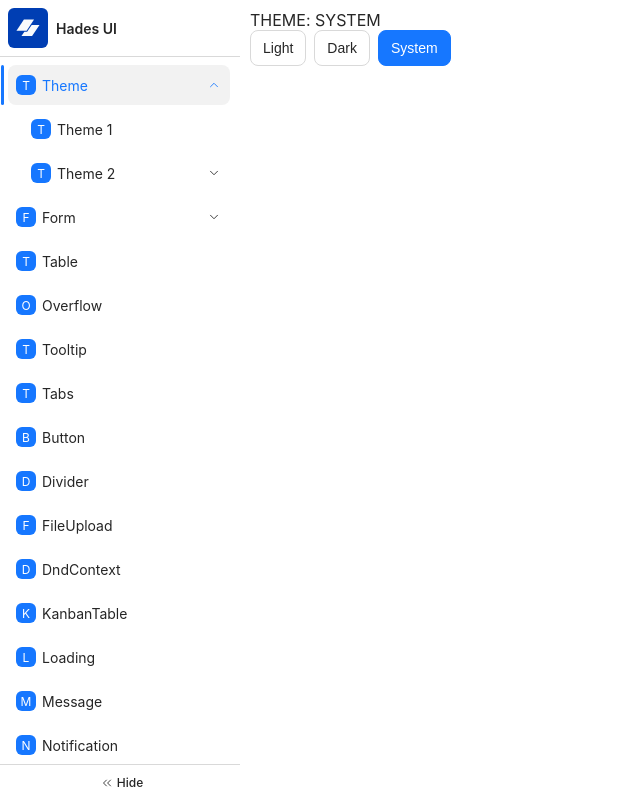
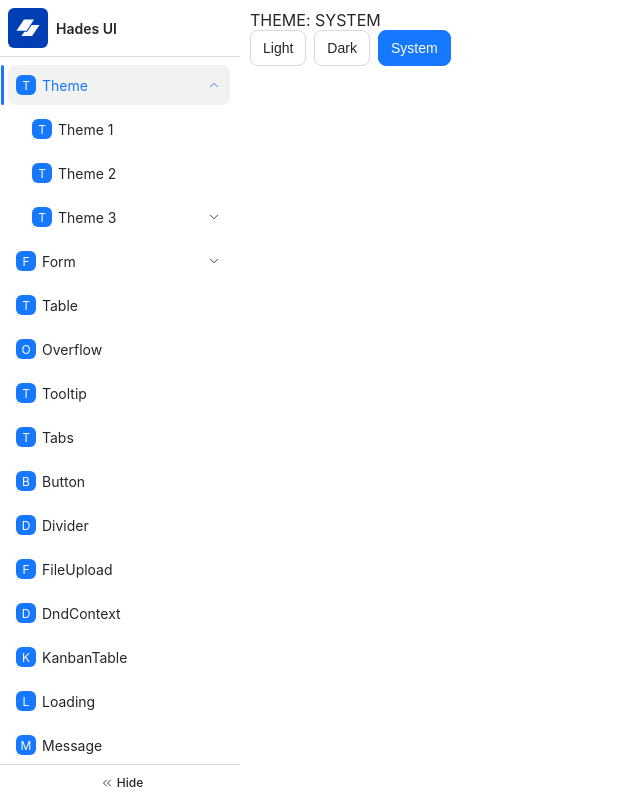
Before and after one commit to hhaodev/hades-ui, a React (Vite) app: page / in a window 1280 px wide. Shown: the whole page, without its empty margins (0-640 px from the left). Built offline with nearby package versions, Linux system fonts and the light colour scheme.

Commit message:
sidebar optimize

```diff
--- a/src/App.jsx
+++ b/src/App.jsx
@@ -71,9 +71,8 @@ const generateMenuObject = (
   return root;
 };
 
-function App() {
 const components = [
-    generateMenuObject(5, 2, "theme", "Theme", ThemeDemo),
+  generateMenuObject(5, 3, "theme", "Theme", ThemeDemo),
   generateMenuObject(5, 2, "form", "Form", FormDemo),
   { key: "table", title: "Table", component: <TableDemo /> },
   { key: "overflow", title: "Overflow", component: <OverflowDemo /> },
@@ -105,8 +104,8 @@ function App() {
 
 function buildComponentMap(components) {
   const map = {};
-    components.forEach(({ key, component, children }) => {
-      map[key] = component;
+  components.forEach(({ key, component, title, children }) => {
+    map[key] = { component, title };
     if (children) {
       Object.assign(map, buildComponentMap(children));
     }
@@ -114,25 +113,34 @@ function App() {
   return map;
 }
 
+const componentMap = buildComponentMap(components);
+
 const getKeyFromUrl = () => {
   const urlKey = window.location.pathname.slice(1);
-    const componentMap = buildComponentMap(components);
   const keys = Object.keys(componentMap);
-    return keys.includes(urlKey) ? urlKey : "theme";
+  const keyToUse = keys.includes(urlKey) ? urlKey : "theme";
+
+  const title = componentMap[keyToUse]?.title || keyToUse;
+  document.title = `${title} - Hades UI`;
+  return keyToUse;
 };
 
+function App() {
   const [selectedKey, setSelectedKey] = useState(getKeyFromUrl());
-
-  const handleSelect = (key) => {
-    setSelectedKey(key);
-    window.history.pushState(null, "", `/${key}`);
-  };
+  const [expanded, setExpanded] = useState(["theme", "theme3333"]);
 
   useEffect(() => {
     const onPopState = () => setSelectedKey(getKeyFromUrl());
     window.addEventListener("popstate", onPopState);
     return () => window.removeEventListener("popstate", onPopState);
   }, []);
+
+  const handleSelect = (key) => {
+    setSelectedKey(key);
+    const title = componentMap[key]?.title;
+    document.title = `${title} - Hades UI`;
+    window.history.pushState(null, "", `/${key}`);
+  };
 
   const mapNavItems = (items, handleSelect, IconComponent) => {
     return items.map(({ key, title, children }) => ({
@@ -147,8 +155,6 @@ function App() {
 
   const navItem = mapNavItems(components, handleSelect, ImageIcon);
 
-  const componentMap = buildComponentMap(components);
-
   return (
     <Stack
       flex
@@ -158,16 +164,14 @@ function App() {
     >
       <Sidebar
         items={navItem}
-        defaultSelectedKey={selectedKey}
-        selectedKey={selectedKey}
-        onSelectKey={(key) => {
-          setSelectedKey(key);
-          window.history.pushState(null, "", `/${key}`);
-        }}
-        onSelectItem={(v) => {
-          console.log(v);
-        }}
-        expandedItems={["theme", "theme2212"]}
+        defaultSelectedKey={selectedKey} // default for uncontrolled
+        selectedKey={selectedKey} // controlled
+        onSelectKey={handleSelect} //<--
+        onSelectItem={(item) => {}}
+        expandedItems={expanded} // controlled expanded
+        onExpandedChange={setExpanded} //<--
+        defaultExpandedItems={[]} // default expanded for uncontrolled expanded
+        treeLine
       />
       <Stack
         style={{
@@ -177,7 +181,7 @@ function App() {
           overflow: "auto",
         }}
       >
-        {componentMap[selectedKey]}
+        {componentMap[selectedKey].component}
       </Stack>
     </Stack>
   );
--- a/src/components/Sidebar/index.jsx
+++ b/src/components/Sidebar/index.jsx
@@ -1,9 +1,9 @@
 import { AnimatePresence, motion } from "framer-motion";
-import React, { useEffect, useRef, useState } from "react";
+import React, { useEffect, useId, useRef, useState } from "react";
+import { useMergedState } from "../../utils";
 import Ellipsis from "../Ellipsis";
-import { DoubleRightIcon, DownIcon, RightIcon, UpIcon } from "../Icon";
+import { DoubleRightIcon, RightIcon, UpIcon } from "../Icon";
 import Tooltip from "../Tooltip";
-import { useMergedState } from "../../utils";
 
 import { createContext, useContext } from "react";
 import Dropdown from "../Dropdown";
@@ -21,6 +21,21 @@ const checkChildActive = (node, selected) => {
   return false;
 };
 
+const buildPath = (item, selected, path = []) => {
+  if (item.key === selected) {
+    return [...path, item];
+  }
+
+  if (item.children) {
+    for (const child of item.children) {
+      const childPath = buildPath(child, selected, [...path, item]);
+      if (childPath) return childPath;
+    }
+  }
+
+  return null;
+};
+
 const Sidebar = ({
   items = [],
   selectedKey,
@@ -28,16 +43,21 @@ const Sidebar = ({
   onSelectKey,
   onSelectItem,
   expandedItems: expandedProps,
+  defaultExpandedItems,
+  onExpandedChange,
   treeLine = false,
   collapse,
-  onCollapseChange,
+  hasCollapseButton = true,
 }) => {
+  const sidebarId = useId().replace(/[^a-zA-Z0-9_-]/g, "_");
   const itemsFlatRef = useRef(new Map());
-  const [open, setOpen] = useMergedState(!collapse, {
-    value: collapse !== undefined ? !collapse : undefined,
-    defaultValue: !collapse,
-    onChange: (val) => onCollapseChange?.(!val),
-  });
+  const dropdownRef = useRef();
+  const navRef = useRef();
+
+  const [open, setOpen] = useState(!collapse);
+  const [needAnimate, setNeedAnimate] = useState(false);
+  const [containerHovered, setContainerHovered] = useState(false);
+
   const [selected, setSelected] = useMergedState(items[0]?.key, {
     value: selectedKey,
     defaultValue: defaultSelectedKey,
@@ -47,10 +67,11 @@ const Sidebar = ({
       if (selectedItem) onSelectItem?.(selectedItem);
     },
   });
-  const [needAnimate, setNeedAnimate] = useState(false);
-  const [expandedItems, setExpandedItems] = useMergedState(expandedProps);
-  const dropdownRef = useRef();
-  const navRef = useRef();
+  const [expandedItems, setExpandedItems] = useMergedState([], {
+    value: expandedProps,
+    defaultValue: defaultExpandedItems,
+    onChange: onExpandedChange,
+  });
 
   useEffect(() => {
     requestAnimationFrame(() => {
@@ -70,11 +91,19 @@ const Sidebar = ({
     itemsFlatRef.current = map;
   }, [items]);
 
+  useEffect(() => {
+    if (collapse !== undefined) {
+      setOpen(!collapse);
+    }
+  }, [collapse]);
+
   return (
     <SidebarContext.Provider
       value={{
+        sidebarId,
         open,
         setOpen,
+        containerHovered,
         selected,
         setSelected,
         needAnimate,
@@ -86,6 +115,7 @@ const Sidebar = ({
       }}
     >
       <motion.nav
+        id={`sidebar-${sidebarId}`}
         layout
         style={{
           position: "sticky",
@@ -110,23 +140,21 @@ const Sidebar = ({
               gap: 4,
               padding: "8px 0px 8px 8px",
               scrollbarGutter: "stable",
-              maxHeight: "calc(100vh - 92px - 2px)",
-              overflow: "hidden",
+              maxHeight: `calc(100vh - 56px - ${
+                hasCollapseButton ? "36px" : "0px"
+              } - 2px)`,
+              overflow: containerHovered ? "auto" : "hidden",
               userSelect: "none",
             }}
-            onMouseEnter={(e) => {
-              e.currentTarget.style.overflowY = "auto";
-            }}
-            onMouseLeave={(e) => {
-              e.currentTarget.style.overflow = "hidden";
-            }}
+            onMouseEnter={() => setContainerHovered(true)}
+            onMouseLeave={() => setContainerHovered(false)}
           >
             {items.map((item) => (
               <Render key={item.key} item={item} />
             ))}
           </motion.div>
         </motion.div>
-        <ToggleClose />
+        {hasCollapseButton && <ToggleClose />}
       </motion.nav>
     </SidebarContext.Provider>
   );
@@ -295,6 +323,7 @@ const OptionDropDown = ({ item }) => {
 const Option = ({ item, level = 0 }) => {
   const {
     open,
+    containerHovered,
     selected,
     setSelected,
     needAnimate,
@@ -314,6 +343,24 @@ const Option = ({ item, level = 0 }) => {
         return child.key === selected;
       })
     : false;
+
+  const path = buildPath(item, selected);
+  let nearestParent = null;
+
+  if (path && path.length > 1) {
+    for (let i = path.length - 2; i >= 0; i--) {
+      const candidate = path[i];
+      const allParentsExpanded = path
+        .slice(0, i)
+        .every((p) => expandedItems.includes(p.key));
+      if (expandedItems.includes(candidate.key) && allParentsExpanded) {
+        nearestParent = candidate;
+        break;
+      }
+    }
+  }
+
+  const isNearestParentActive = nearestParent?.key === item.key;
 
   const handleClick = (e) => {
     if (item.children && item.children.length > 0) {
@@ -353,7 +400,14 @@ const Option = ({ item, level = 0 }) => {
             justifyContent: open ? "start" : "center",
             height: 40,
             width: open ? "100%" : 40,
-            borderRadius: 8,
+            ...(level !== 0
+              ? {
+                  borderBottomRightRadius: 8,
+                  borderTopRightRadius: 8,
+                }
+              : {
+                  borderRadius: 8,
+                }),
             background:
               isActive || hovered
                 ? "var(--hadesui-bg-selected-color)"
@@ -363,7 +417,9 @@ const Option = ({ item, level = 0 }) => {
             gap: 6,
             fontSize: 14,
             color:
-              isActive || isChildActive ? "var(--hadesui-blue-6)" : undefined,
+              isActive || (isChildActive && !isExpanded)
+                ? "var(--hadesui-blue-6)"
+                : undefined,
             transition: "background 0.2s ease, color 0.2s ease",
           }}
           onMouseEnter={() => setHovered(true)}
@@ -374,28 +430,48 @@ const Option = ({ item, level = 0 }) => {
           <motion.div
             initial={false}
             animate={{
-              opacity: isActive || hovered || isChildActive ? 1 : 0,
+              opacity:
+                isActive || hovered || (isChildActive && (!isExpanded || !open))
+                  ? 1
+                  : 0,
               height:
                 isActive ||
                 (item.children?.length > 0 && !open && isChildActive)
                   ? "100%"
-                  : isChildActive
-                  ? 3
                   : hovered
                   ? 10
-                  : 0,
+                  : 3,
               top: isActive ? 0 : "50%",
               transform: isActive ? "none" : "translateY(-50%)",
             }}
             transition={{ duration: 0.2 }}
             style={{
               position: "absolute",
-              left: -(7 + level * (treeLine ? 18 : 15)),
+              left: -(7 + level * (treeLine ? 16 : 15)),
               minWidth: 3,
               borderRadius: 2,
               background: "var(--hadesui-blue-6)",
             }}
           />
+          {level !== 0 && (
+            <motion.div
+              initial={false}
+              animate={{
+                opacity: isActive || hovered ? 0.85 : 0,
+                height: "100%",
+                top: 0,
+              }}
+              transition={{ duration: 0.2 }}
+              style={{
+                position: "absolute",
+                left: -(level * (treeLine ? 16 : 15)),
+                minWidth: level * (treeLine ? 16 : 15),
+                borderTopLeftRadius: 8,
+                borderBottomLeftRadius: 8,
+                background: "var(--hadesui-bg-selected-color)",
+              }}
+            />
+          )}
           <motion.div
             layout
             style={{
@@ -445,7 +521,12 @@ const Option = ({ item, level = 0 }) => {
                 justifyContent: "center",
               }}
             >
-              {isExpanded ? <UpIcon /> : <DownIcon />}
+              <UpIcon
+                style={{
+                  transform: isExpanded ? "rotate(0deg)" : "rotate(180deg)",
+                  transition: "transform 0.2s",
+                }}
+              />
             </motion.span>
           )}
         </motion.div>
@@ -455,23 +536,33 @@ const Option = ({ item, level = 0 }) => {
           {isExpanded && (
             <motion.div
               key={`submenu-level-${level + 1}`}
-              initial={needAnimate ? { height: 0, opacity: 0 } : false}
-              animate={{ height: "auto", opacity: 1 }}
+              initial={
+                needAnimate
+                  ? { height: 0, opacity: 0, borderLeftColor: "rgba(0,0,0,0)" }
+                  : false
+              }
+              animate={{
+                height: "auto",
+                opacity: 1,
+                borderLeftColor:
+                  containerHovered || isNearestParentActive
+                    ? "var(--hadesui-border-color)"
+                    : "rgba(0,0,0,0)",
+              }}
               exit={{
                 height: 0,
                 opacity: 0,
                 transition: {
                   height: { duration: 0.2 },
                   opacity: { duration: 0.1 },
+                  borderLeftColor: { duration: 0.2 },
                 },
               }}
               transition={{ duration: 0.2 }}
               style={{
                 marginLeft: 15,
-                ...(treeLine && {
-                  borderLeft: "1px solid var(--hadesui-border-color)",
-                  paddingLeft: 2,
-                }),
+                borderLeftWidth: treeLine ? 1 : 0,
+                borderLeftStyle: "solid",
               }}
             >
               <motion.div
@@ -523,13 +614,15 @@ const TitleInitial = ({ title, size = 20 }) => {
 const TitleSection = () => {
   const { open, needAnimate } = useSidebar();
   return (
-    <div
+    <motion.div
+      layout
       style={{
         borderBottom: "1px solid var(--hadesui-border-color)",
       }}
     >
       <Tooltip offset={0} placement="right" tooltip={open ? null : "Hades UI"}>
-        <div
+        <motion.div
+          layout
           style={{
             display: "flex",
             justifyContent: open ? "start" : "center",
@@ -550,9 +643,9 @@ const TitleSection = () => {
               <span style={{ fontSize: 14, fontWeight: 600 }}>Hades UI</span>
             </motion.div>
           )}
-        </div>
+        </motion.div>
       </Tooltip>
-    </div>
+    </motion.div>
   );
 };
 
```
Lines whose indentation alone changed are shown as unchanged.
